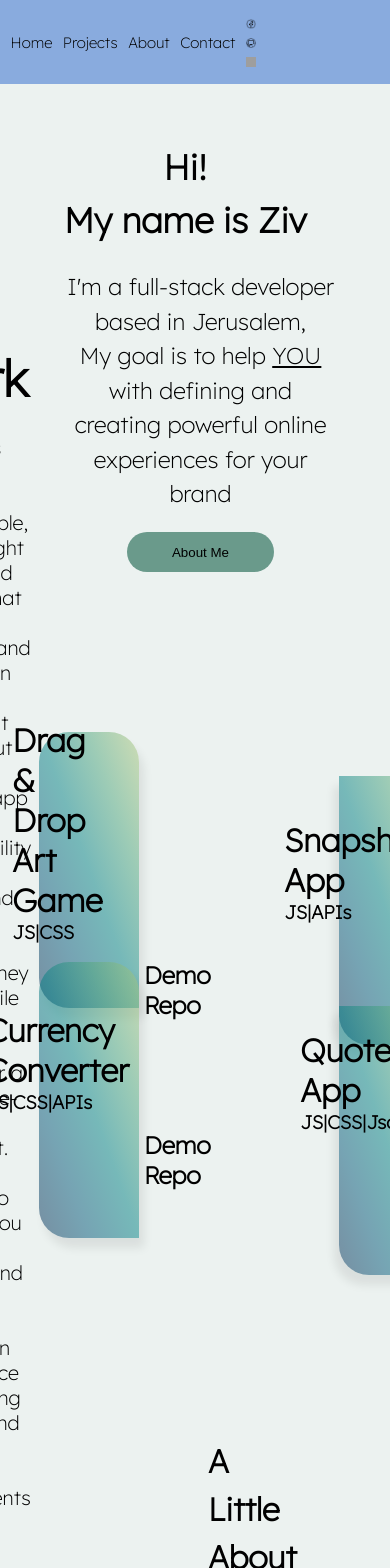
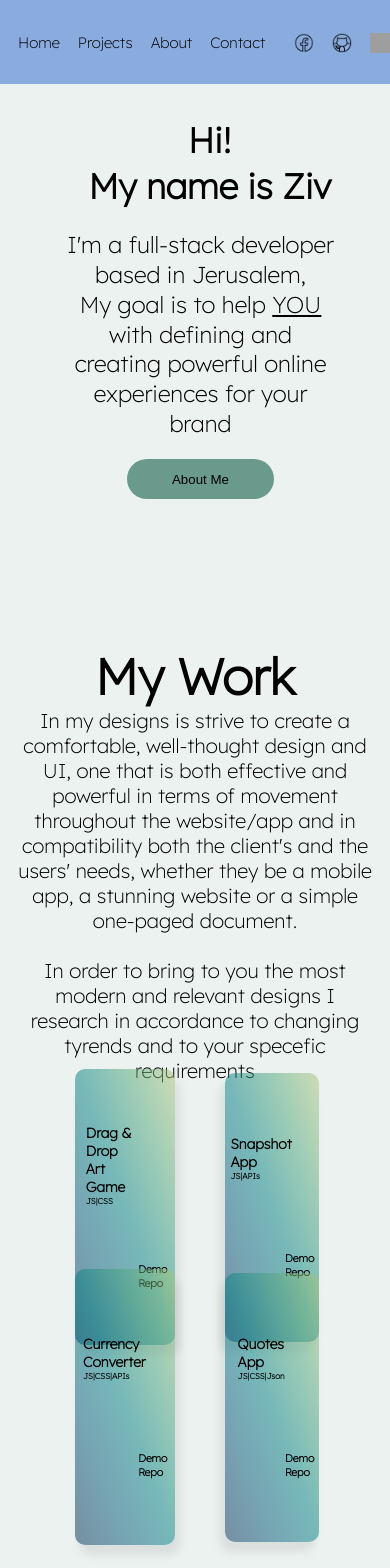
Before and after one commit to zifftalmon/zivPortfolio.github.io, a React (Create React App) app in the folder ziv-portfolio/: page / in a window 390 px wide. Shown: the top 1568 px of the page. Built offline with nearby package versions, Linux system fonts and the light colour scheme; grey boxes are pictures that could not be loaded; a web font is replaced by a local one.

Commit message:
project component first draft of media query complete

```diff
--- a/ziv-portfolio/package.json
+++ b/ziv-portfolio/package.json
@@ -1,7 +1,6 @@
 {
   "name": "ziv-portfolio",
   "version": "0.1.0",
-  "homepage": "https://zifftalmon.github.io/zivPortfolio.github.io/",
   "private": true,
   "dependencies": {
     "@testing-library/jest-dom": "^5.16.5",
--- a/ziv-portfolio/src/App.js
+++ b/ziv-portfolio/src/App.js
@@ -10,7 +10,7 @@ import './styles/About.css'
 import './styles/Project.css'
 import './styles/Contact.css'
 
-
+// "homepage": "https://zifftalmon.github.io/zivPortfolio.github.io/",
 
 
 function App() {
--- a/ziv-portfolio/src/styles/Home.css
+++ b/ziv-portfolio/src/styles/Home.css
@@ -15,9 +15,6 @@
     align-self: baseline;
 }
 .homeIntro p {
-    width: 90%;
-    text-align: justify;
-    align-self: baseline;
     font-size: 23px;
     font-weight: 200;
 }
@@ -47,12 +44,14 @@
     .homeIntro {
         justify-content: center;
         align-items: center;
-        padding-top: 15em;
+        padding-top: 12em;
         margin-left: -5em;
         width: 70vw;
         height: 30vh;
+        line-height: 1.3;
     }
     .homeIntro h1 {
+        margin-left: 0.7em;
         text-align: center;
         font-size: 35px
     }
--- a/ziv-portfolio/src/styles/Nav.css
+++ b/ziv-portfolio/src/styles/Nav.css
@@ -6,7 +6,7 @@
     height: 100%;
     justify-content: space-between;
     align-items: center;
-    background-color: #89ABDE55;
+    background-color: #89ABDE;
     font-weight: 300;
     border-right: 1px solid rgba(0, 0, 0, 0.192);
 }
@@ -38,7 +38,7 @@
         flex-direction: row;
         width: 100%;
         height: 10vh;
-        justify-content: flex-start;
+        justify-content: space-between;
         align-items: center;
     }
     .nav ul {
@@ -47,15 +47,13 @@
     }
     .nav ul li {
         font-size: 15px;
-        margin-left: 0.7em;
+        margin-left: 1.2em;
         margin-top: 0;
     }
     .nav ul li a img{
-        width: 10px;
-        height: 10px;
-    }
-    .profileList ul{
-        display: flex;
-        flex-direction: column;
+        width: 20px;
+        height: 20px;
+        margin-top: 0.4em;
+        margin-left: 0;
     }
 }
--- a/ziv-portfolio/src/styles/Project.css
+++ b/ziv-portfolio/src/styles/Project.css
@@ -80,5 +80,44 @@
     border-bottom-left-radius: 30px;
 }
 @media screen and (min-width: 320px) and (max-width: 667px) {
-
+    .projectContainer {
+        display: flex;
+        padding: 0;
+        flex-direction: column;
+        align-items: center;
+        justify-content: center;
+    }
+    .projectPara {
+        margin: 1em;
+        text-align: center;
+    }
+    .projectPara h1 {
+        text-align: center;
+    }
+    .projectGrid {
+        grid-template-columns: repeat(2, 150px);
+        grid-template-rows: repeat(2, 200px);
+        margin-left: 3.7em;
+    }
+    .project0,.project2 {
+        margin-bottom: 0;
+        border-radius: 10px;
+        padding: 0.1;
+    }
+    .project1, .project3 {
+        border-radius: 10px;
+        padding: 0.1;
+    }
+    .project0Header, .project1Header, .project2Header, .project3Header {
+        margin-bottom: 4em;
+        font-size: 7px;
+    }
+    .project1Header, .project2Header, .project3Header {
+        margin-bottom: 6em;
+        margin-left: 1em;
+    }
+    .project0Link , .project1Link , .project2Link , .project3Link  {
+        font-size: 7px;
+        margin: 4em 0 0 8em;
+    }
 }
```
